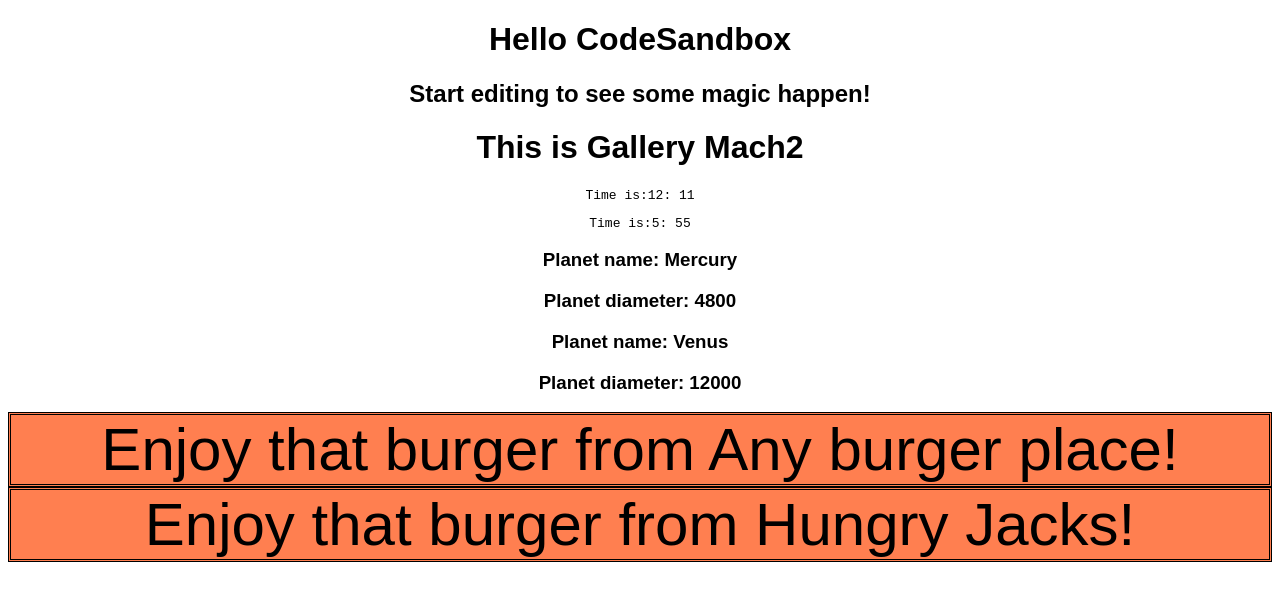
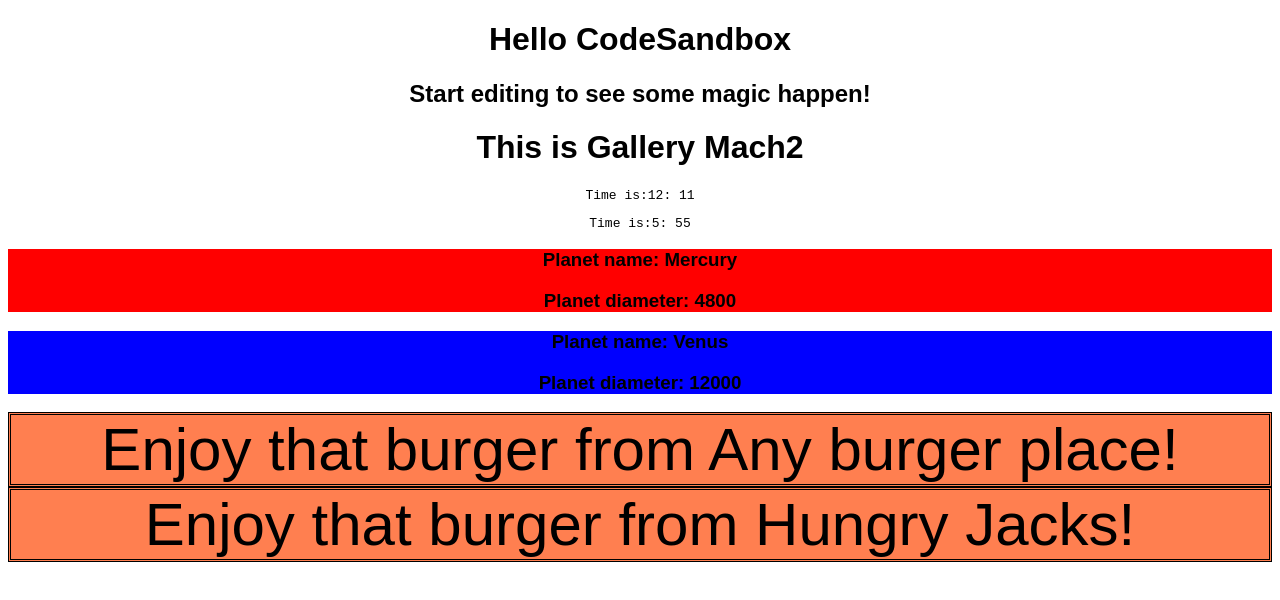
Before and after one commit to RaymondByczko/hungry-bell-vgq5td, a React (Create React App) app: page / in a window 1280 px wide. Shown: the top 600 px of the page. Built offline with nearby package versions, Linux system fonts and the light colour scheme.

Commit message:
Added classes for Planets and change as property.

```diff
--- a/src/App.js
+++ b/src/App.js
@@ -12,8 +12,20 @@
       <Gallery></Gallery>
       <Time timeObject={{ h: 12, m: 11 }}></Time>
       <Time></Time>
-      <Planet PlanetDetails={{ name: "Mercury", diameter: 4800 }}></Planet>
-      <Planet PlanetDetails={{ name: "Venus", diameter: 12000 }}></Planet>
+      <Planet
+        PlanetDetails={{
+          name: "Mercury",
+          diameter: 4800,
+          className: "HotPlanet",
+        }}
+      ></Planet>
+      <Planet
+        PlanetDetails={{
+          name: "Venus",
+          diameter: 12000,
+          className: "WarmPlanet",
+        }}
+      ></Planet>
       <Burger></Burger>
       <Burger burgerJoint="Hungry Jacks"></Burger>
     </div>
--- a/src/Planet.js
+++ b/src/Planet.js
@@ -1,6 +1,6 @@
 export default function Planet({ PlanetDetails }) {
   return (
-    <div>
+    <div className={PlanetDetails.className}>
       <h3>Planet name: {PlanetDetails.name}</h3>
       <h3>Planet diameter: {PlanetDetails.diameter}</h3>
     </div>
--- a/src/styles.css
+++ b/src/styles.css
@@ -2,3 +2,11 @@
   font-family: sans-serif;
   text-align: center;
 }
+
+.HotPlanet {
+  background-color: red;
+}
+
+.WarmPlanet {
+  background-color: blue;
+}
```
